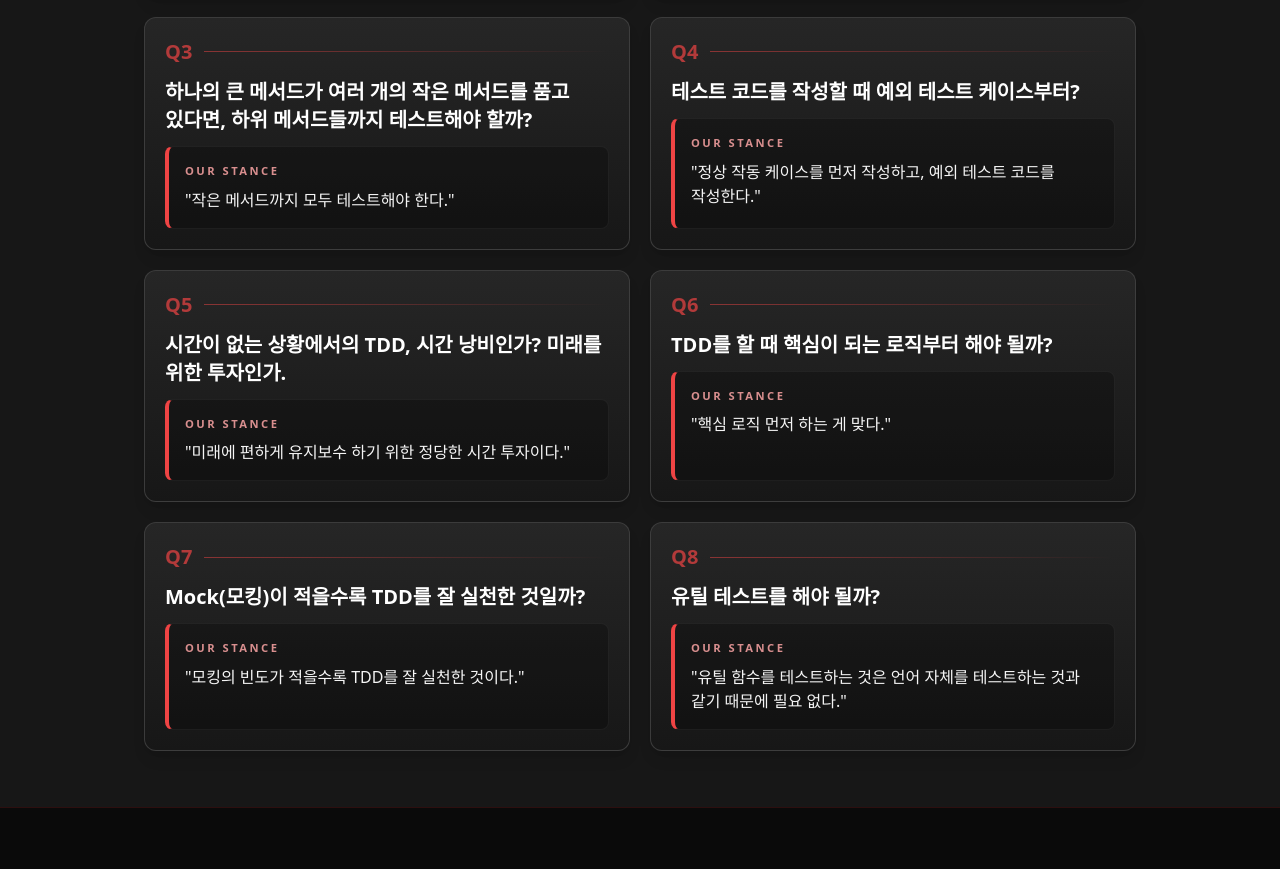
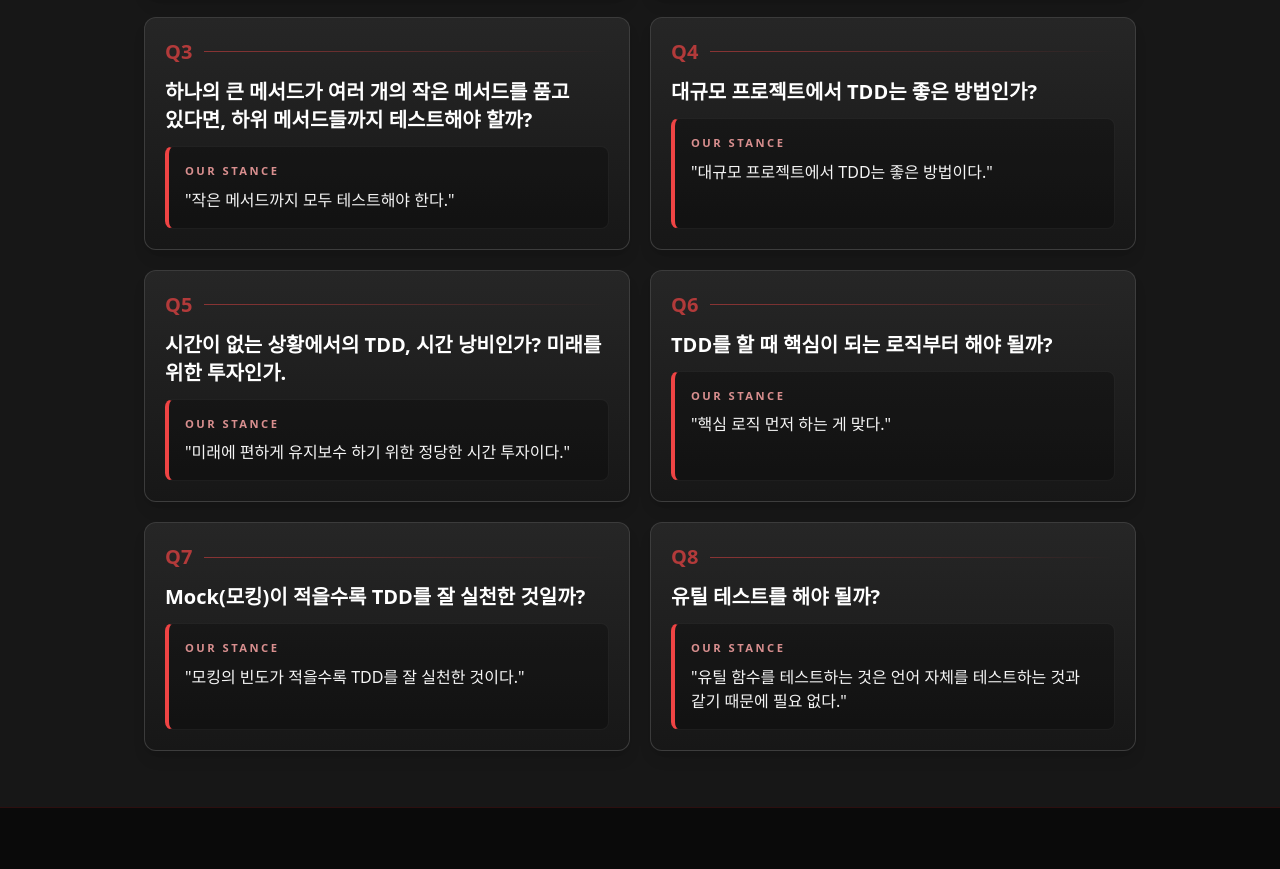
Before and after one commit to DongEun02/TDD-advertisement-page, a plain HTML site: page index.html in a window 1280 px wide. Shown: the part 1077-1946 px from the top of the page. Drawn offline with nearby package versions, Linux system fonts and the light colour scheme.

Commit message:
stance update

```diff
--- a/index.html
+++ b/index.html
@@ -65,7 +65,9 @@
           우리의 TDD 원칙,<br />
           <span class="text-red-500">반박할 자신 있습니까?</span>
         </h2>
-        <p class="text-base md:text-xl text-neutral-300 max-w-2xl break-keep leading-relaxed">
+        <p
+          class="text-base md:text-xl text-neutral-300 max-w-2xl break-keep leading-relaxed"
+        >
           저희 팀이 치열하게 정립한 8가지 TDD 철학입니다.
           <br class="hidden md:block" />이 완벽한 논리에 틈이 보인다면, 언제든
           공유회에서 이의를 제기해 보십시오.
@@ -76,10 +78,14 @@
     <!-- 8가지 질문 리스트 섹션 -->
     <main class="max-w-5xl mx-auto px-4 py-14">
       <div class="max-w-3xl mb-8 md:mb-10">
-        <p class="text-xs font-black uppercase tracking-[0.26em] text-red-400/90 mb-3">
+        <p
+          class="text-xs font-black uppercase tracking-[0.26em] text-red-400/90 mb-3"
+        >
           Debate Agenda
         </p>
-        <h2 class="text-2xl md:text-3xl font-black text-white break-keep leading-tight">
+        <h2
+          class="text-2xl md:text-3xl font-black text-white break-keep leading-tight"
+        >
           질문은 짧고 선명하게,
           <span class="text-neutral-300">입장은 바로 읽히게 정리했습니다.</span>
         </h2>
@@ -99,7 +105,9 @@
           <h2 class="text-3xl md:text-4xl font-black text-white mb-4">
             자신 있다면 직접 오셔서 반박하십시오.
           </h2>
-          <p class="text-neutral-300 text-base md:text-lg break-keep leading-relaxed">
+          <p
+            class="text-neutral-300 text-base md:text-lg break-keep leading-relaxed"
+          >
             완벽한 논리로 무장하고 기다리겠습니다. 당신의 크루에 맞는 시간에
             찾아오십시오.
           </p>
@@ -195,9 +203,8 @@
         },
         {
           id: 4,
-          title: '테스트 코드를 작성할 때 예외 테스트 케이스부터?',
-          stance:
-            '정상 작동 케이스를 먼저 작성하고, 예외 테스트 코드를 작성한다.',
+          title: '대규모 프로젝트에서 TDD는 좋은 방법인가?',
+          stance: '대규모 프로젝트에서 TDD는 좋은 방법이다.',
         },
         {
           id: 5,
```
